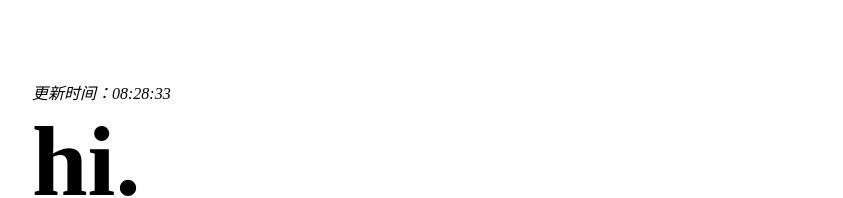
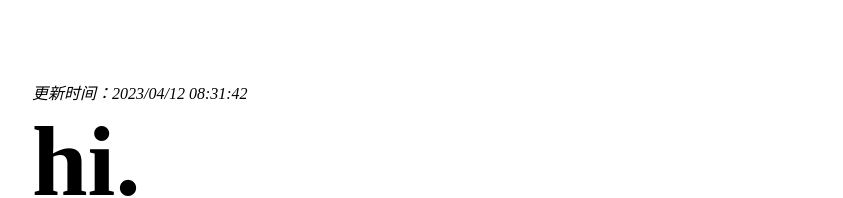
Before and after one commit to bridgeL/online_tools, a plain HTML site: page index.html in a window 1280 px wide. Shown: the top 198 px of the page, without its empty margins (90-933 px from the left). Drawn offline with Linux system fonts and the light colour scheme.

Commit message:
Auto Update

```diff
--- a/index.html
+++ b/index.html
@@ -70,7 +70,7 @@
 </head>
 <body>
     <div id="main">
-        <i>更新时间：08:28:33</i>
+        <i>更新时间：2023/04/12 08:31:42</i>
         <div id="greeting">hi.</div>
         <input
             id="search"
```
Also changed, not shown: 1 other file.
